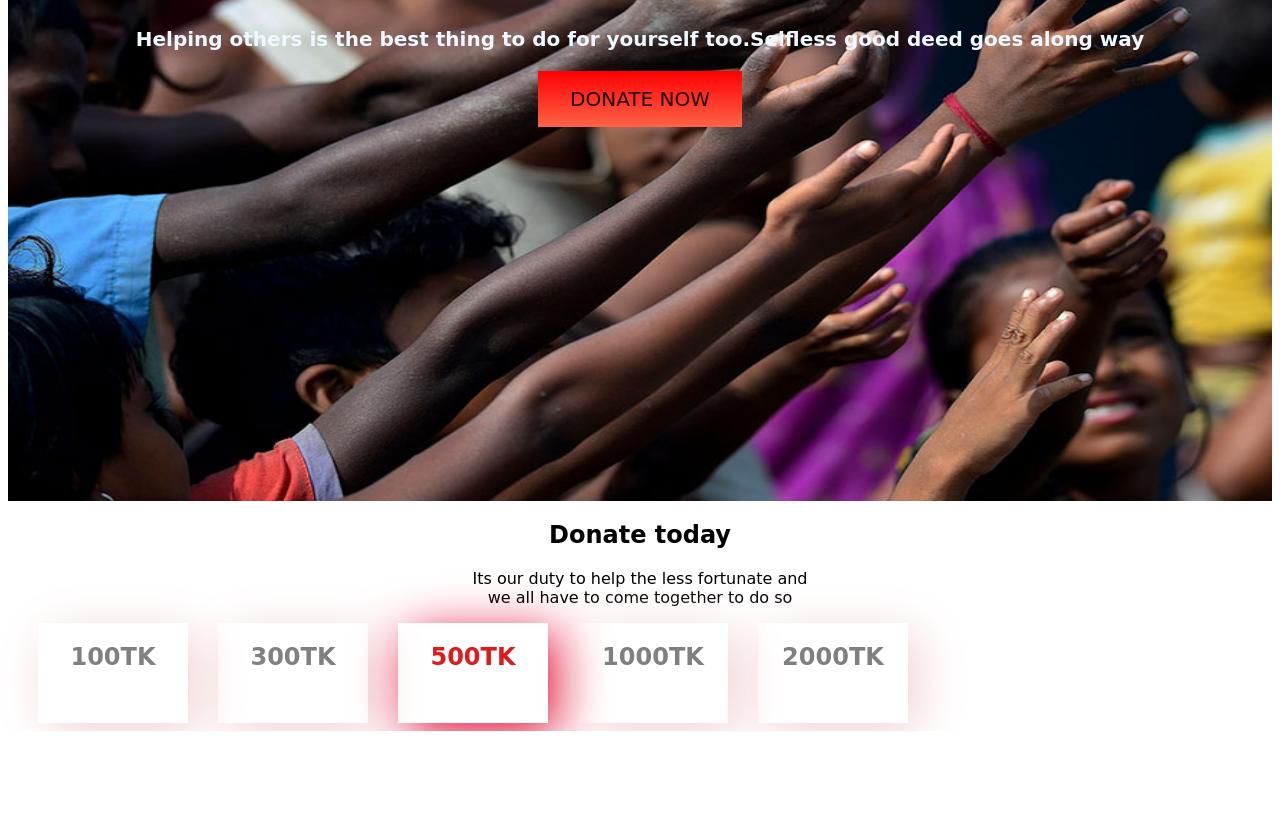
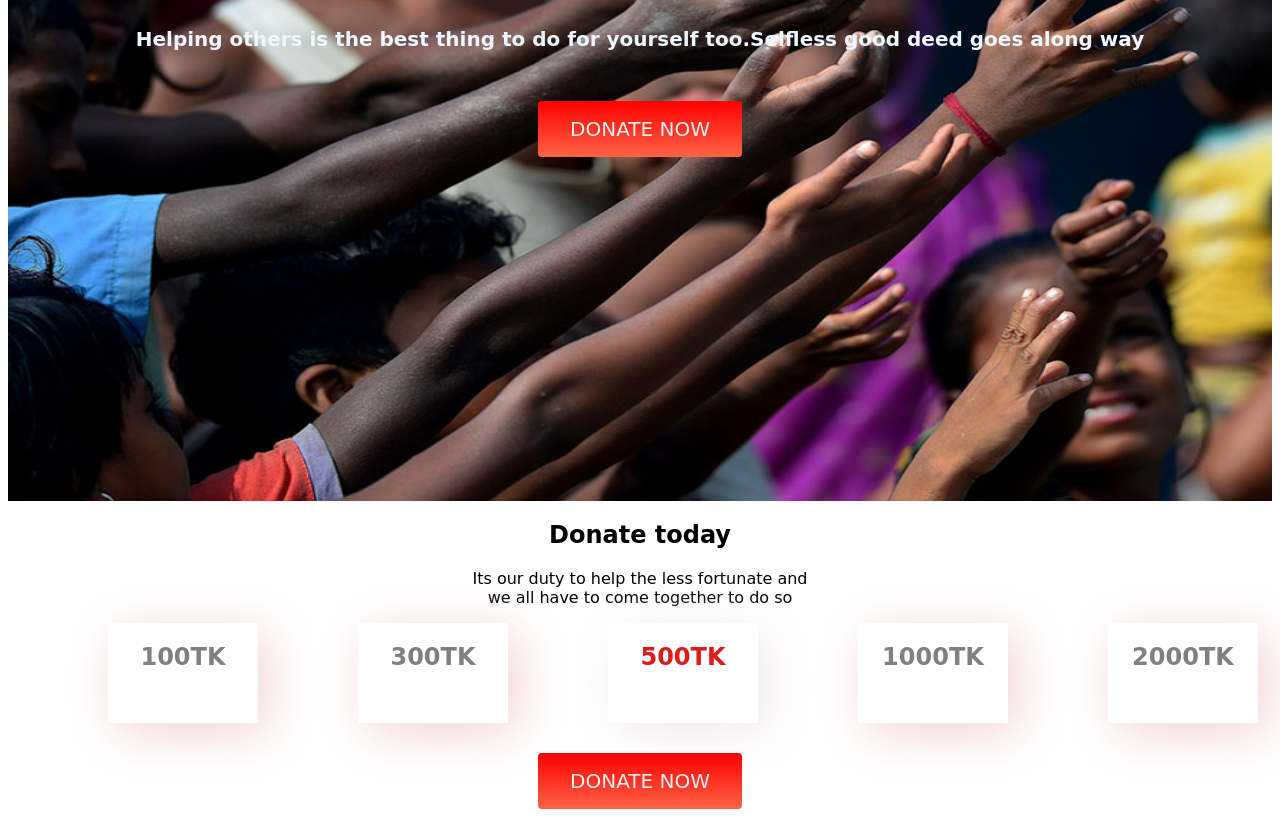
Before and after one commit to Ruhit27/first-assignment, a plain HTML site: page index.html in a window 1280 px wide. Shown: the part 167-984 px from the top of the page. Before the commit the page ends 898 px from the top, so only its background shows below. Drawn offline with Linux system fonts and the light colour scheme; a web font is replaced by a local one.

Commit message:
second button

```diff
--- a/index.html
+++ b/index.html
@@ -35,6 +35,9 @@
             <div id="min"><h1>2000TK</h1></div>
             </div>
    </section>
+   <div id="align" >
+    <a class="button" target="_blank" href="https://www.humanity-inclusion.org.uk/en/turkey-syria-earthquake?utm_source=bing&utm_medium=cpc&&msclkid=d56d4fe55c9a13a161ba2bb0ad70f487&gclid=CJrG7tiG4P4CFUxQjgod6WAKow&gclsrc=ds">DONATE NOW</a>
+   </div>
 
 
 
--- a/style.css
+++ b/style.css
@@ -11,7 +11,7 @@
 
 .button{
 
-  color: rgb(27, 7, 7);
+  color: rgb(243, 240, 240);
   padding: 16px 32px;
   text-align: center;
   text-decoration: none;
@@ -21,8 +21,9 @@
   transition-duration: 0.4s;
   cursor: pointer;
   font-size: 20px;
-  border-radius: 4px solid #2df4b2;
+  border-radius:4px 4px;
   background-image: linear-gradient(red,tomato);
+  margin-top: 30px;
 
 
 }
@@ -45,24 +46,27 @@ body{
 }
 .money{
     display: flex;
+    text-align: right;
 
 
 }
 
 #min{
     box-shadow: 10px 10px 50px rgb(242, 210, 210);
-    border-radius: 2px solid;
-    margin-left: 30px;
+    border-radius: 1px solid;
+    margin-left: 100px;
     width: 150px;
     text-align: center;
     color: gray;
     height: 100px;
+
 }
 #exc{
-    box-shadow: 10px 10px 50px rgb(226, 11, 51);
+    box-shadow: 10px 10px 50px rgb(240, 232, 234);
     border-radius: 2px solid;
-    margin-left: 30px;
+    margin-left: 100px;
     width: 150px;
+    text-align: center;
 
     color: rgb(223, 26, 26);
     height: 100px;
@@ -71,3 +75,6 @@ body{
 .midd{
     text-align: center;
 }
+#align{
+    text-align: center;
+}
```
